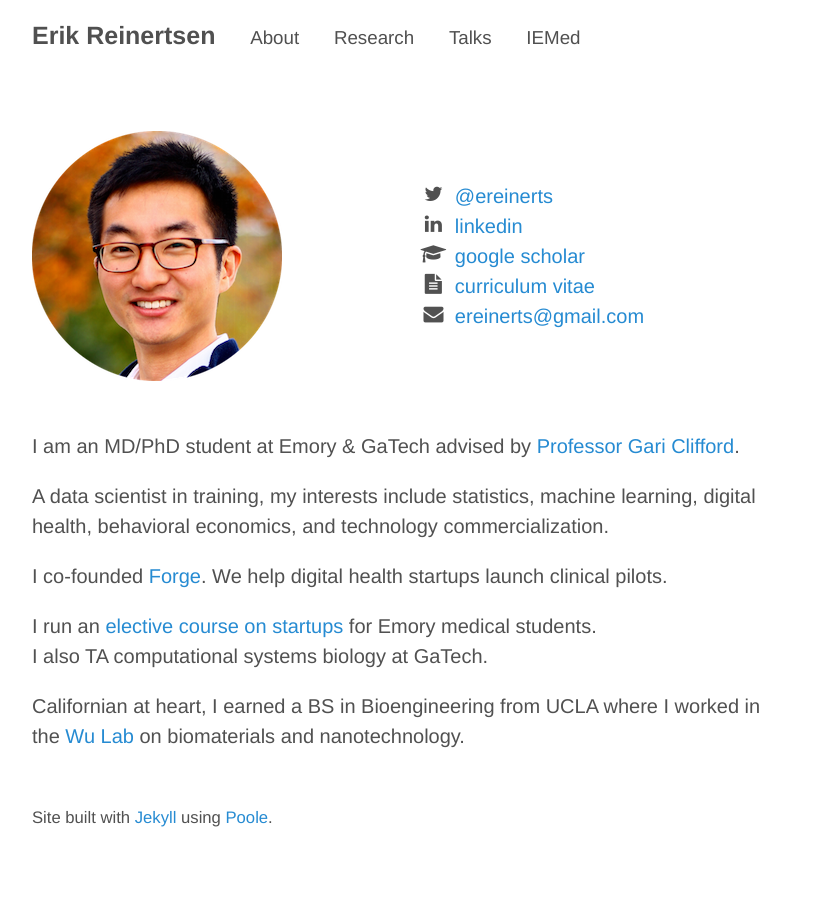
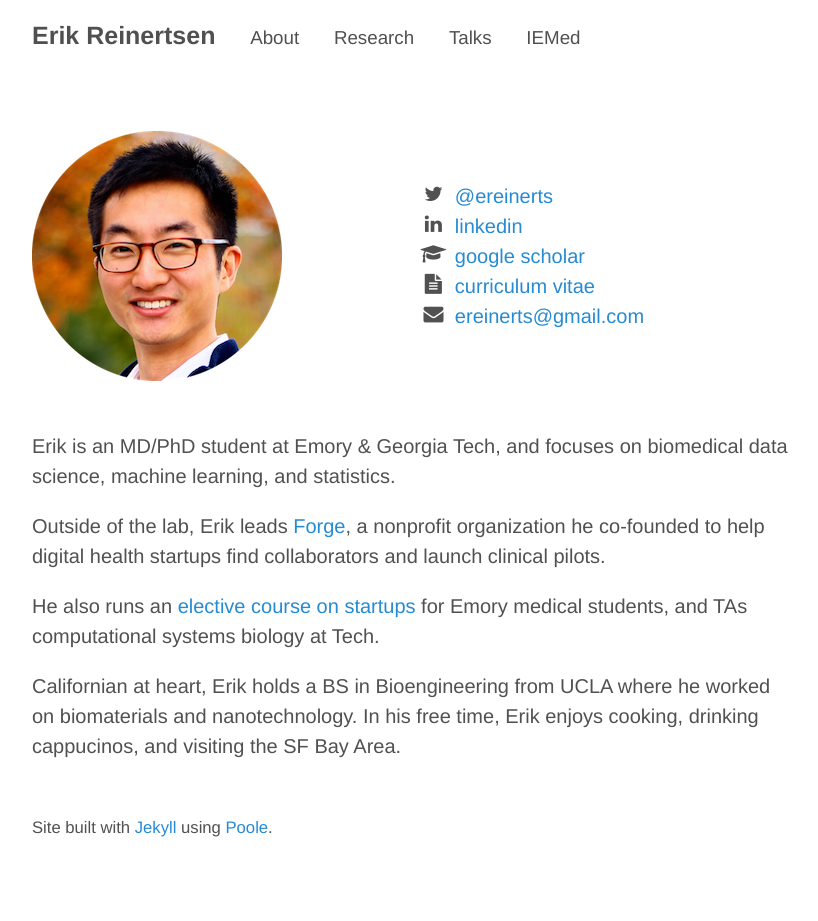
Before and after one commit to erikr/erikr.github.io, a Jekyll site: the page built from about.md, in a window 1280 px wide. Shown: the whole page, without its empty margins (228-1046 px from the left). Built offline with Jekyll 4.4.1, drawn with Linux system fonts in a browser that asks for light colours; nearby versions of some CDN libraries.

Commit message:
revised bio

```diff
--- a/about.md
+++ b/about.md
@@ -19,16 +19,13 @@ title: ""
     </div>
 </div>
 
-I am an MD/PhD student at Emory & GaTech advised by [Professor Gari Clifford](http://gdclifford.info/people/gari).
+Erik is an MD/PhD student at Emory & Georgia Tech, and focuses on biomedical data science, machine learning, and statistics.
 
-A data scientist in training, my interests include statistics, machine learning, digital health, behavioral economics, and technology commercialization.
+Outside of the lab, Erik leads [Forge](http://forgehealth.org), a nonprofit organization he co-founded to help digital health startups find collaborators and launch clinical pilots.
 
-I co-founded [Forge](http://forgehealth.org). We help digital health startups launch clinical pilots.
+He also runs an [elective course on startups](http://erikreinertsen.com/iemed/) for Emory medical students, and TAs computational systems biology at Tech.
 
-I run an [elective course on startups](http://erikreinertsen.com/iemed/) for Emory medical students.<br>
-I also TA computational systems biology at GaTech.
-
-Californian at heart, I earned a BS in Bioengineering from UCLA where I worked in the [Wu Lab](http://wulab.seas.ucla.edu/) on biomaterials and nanotechnology.
+Californian at heart, Erik holds a BS in Bioengineering from UCLA where he worked on biomaterials and nanotechnology. In his free time, Erik enjoys cooking, drinking cappucinos, and visiting the SF Bay Area.
 
 <footer class="footer">
 <small><br>
```
